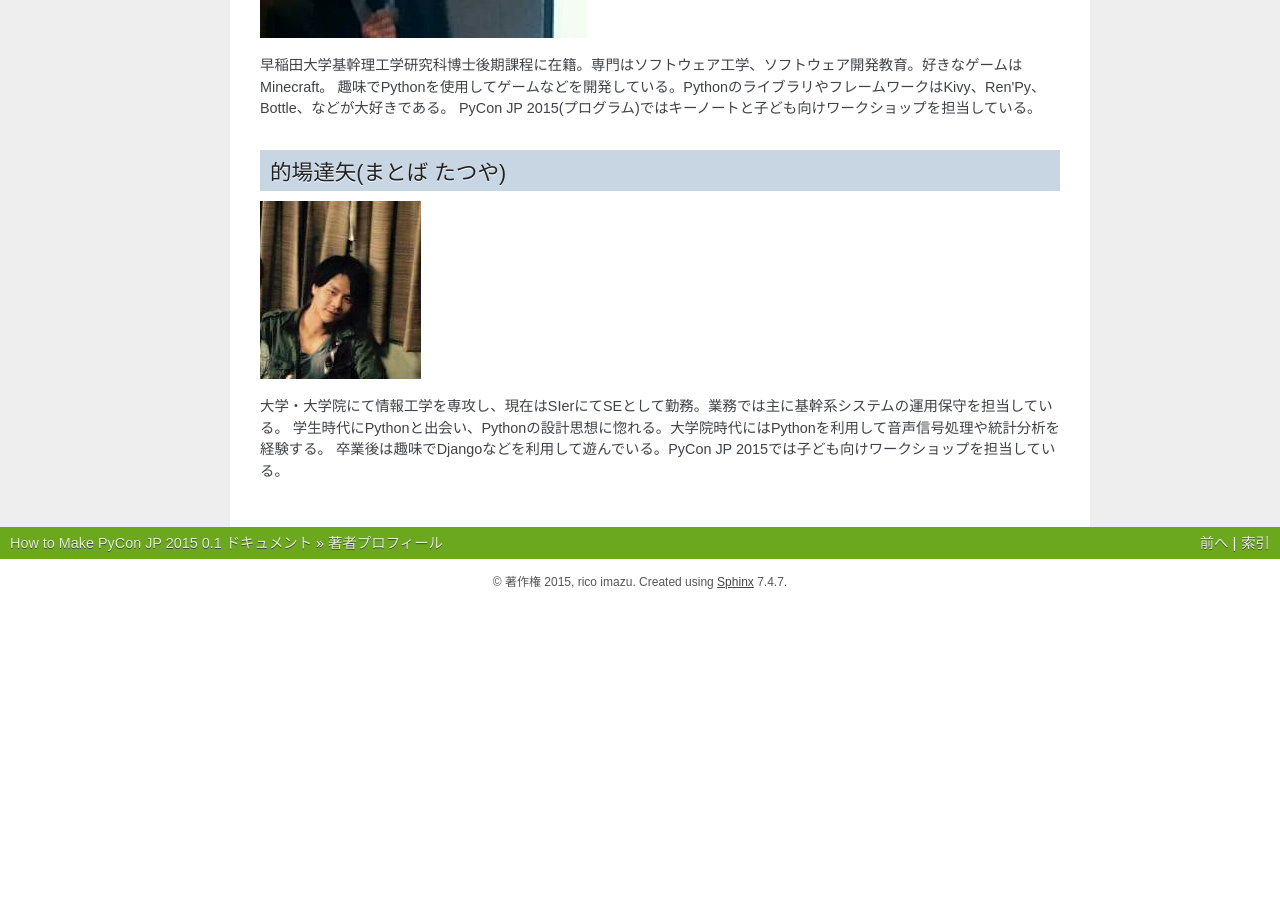
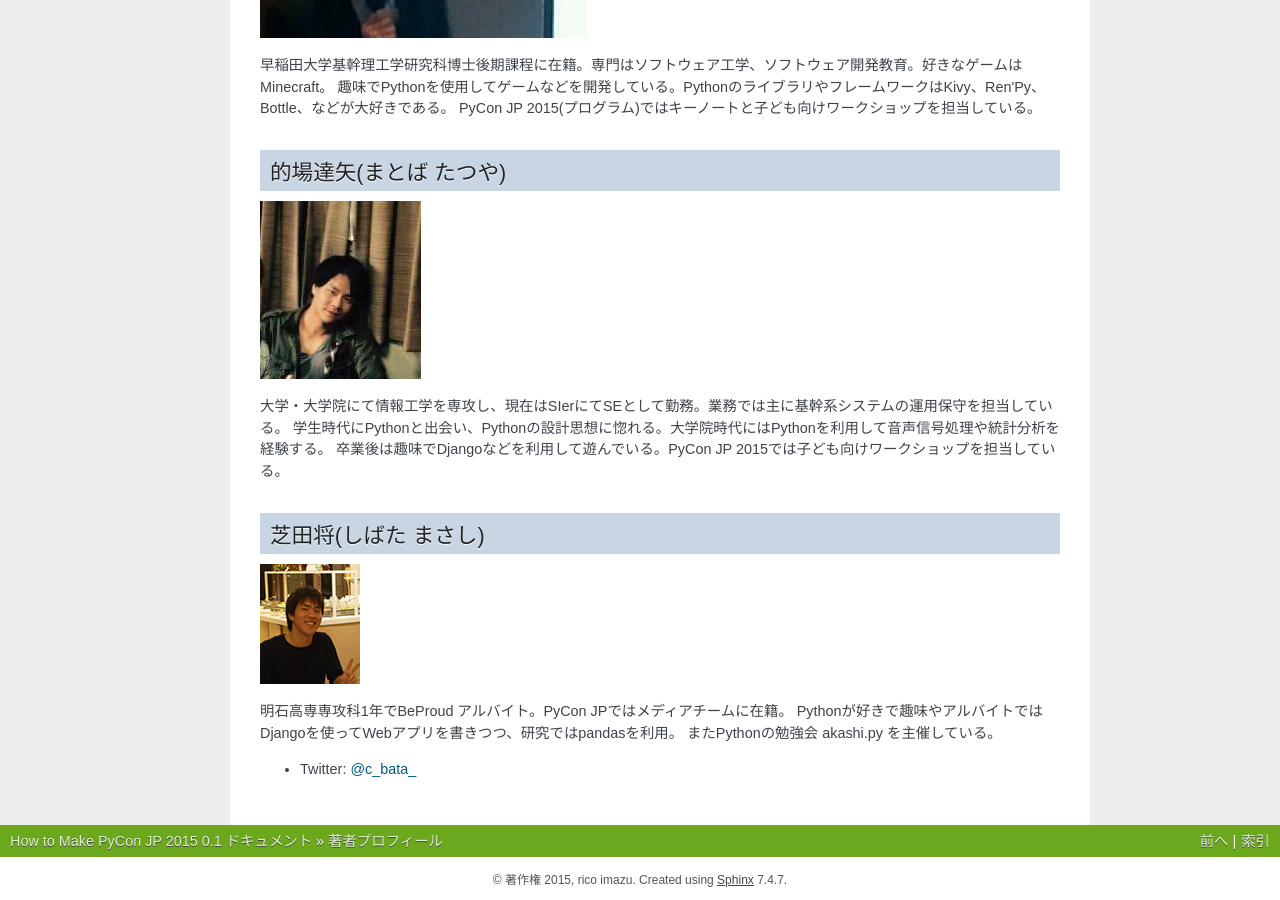
Before and after one commit to pyconjp/reports2015, a Sphinx documentation site: the page built from how-to-make/source/03_author.rst, in a window 1280 px wide and 900 px high, scrolled down 906 px. Built offline with Sphinx 7.4.7, drawn with Linux system fonts in a browser that asks for light colours; before the commit the page ends 1508 px from its top, so only the background shows below that.

Commit message:
第3回の著者にshibataを追加

```diff
--- a/how-to-make/source/03_author.rst
+++ b/how-to-make/source/03_author.rst
@@ -35,3 +35,14 @@ PyCon JP 2015(プログラム)ではキーノートと子ども向けワーク
 大学・大学院にて情報工学を専攻し、現在はSIerにてSEとして勤務。業務では主に基幹系システムの運用保守を担当している。
 学生時代にPythonと出会い、Pythonの設計思想に惚れる。大学院時代にはPythonを利用して音声信号処理や統計分析を経験する。
 卒業後は趣味でDjangoなどを利用して遊んでいる。PyCon JP 2015では子ども向けワークショップを担当している。
+
+芝田将(しばた まさし)
+=====================
+
+.. image:: /images/shibata.jpg
+
+明石高専専攻科1年でBeProud アルバイト。PyCon JPではメディアチームに在籍。
+Pythonが好きで趣味やアルバイトではDjangoを使ってWebアプリを書きつつ、研究ではpandasを利用。
+またPythonの勉強会 akashi.py を主催している。
+
+- Twitter: `@c_bata_ <https://twitter.com/c_bata_>`_
```
Also changed, not shown: how-to-make/source/images/shibata.jpg (added).
